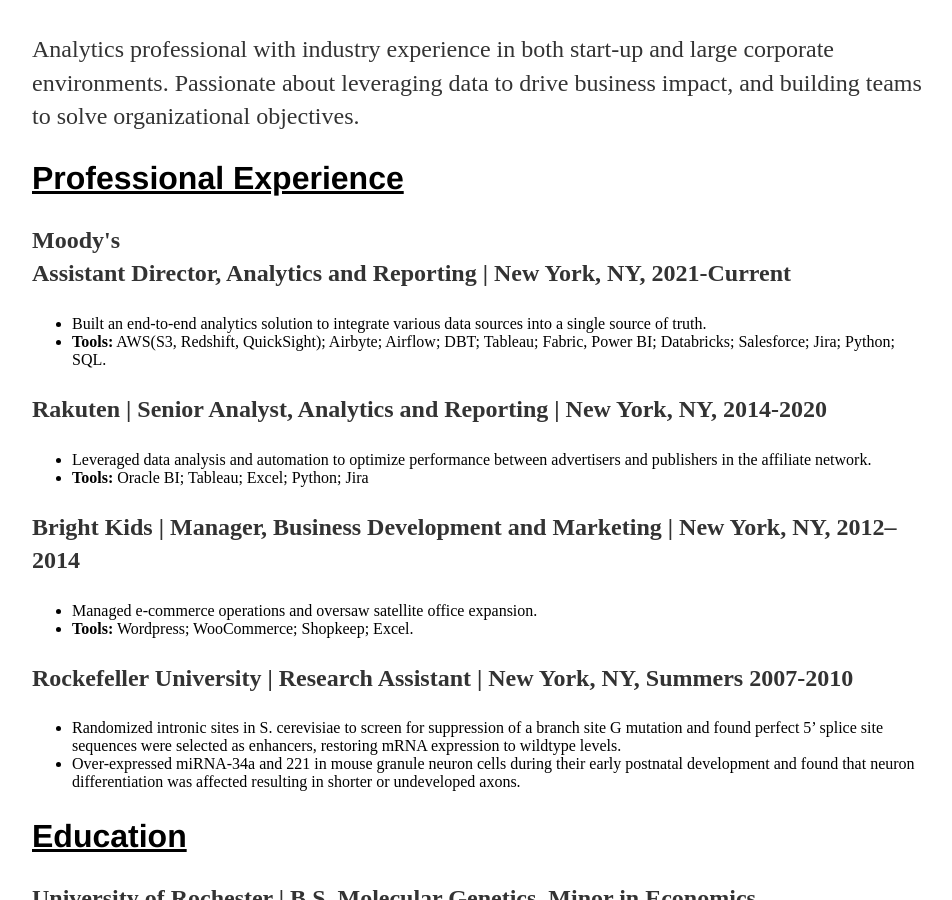
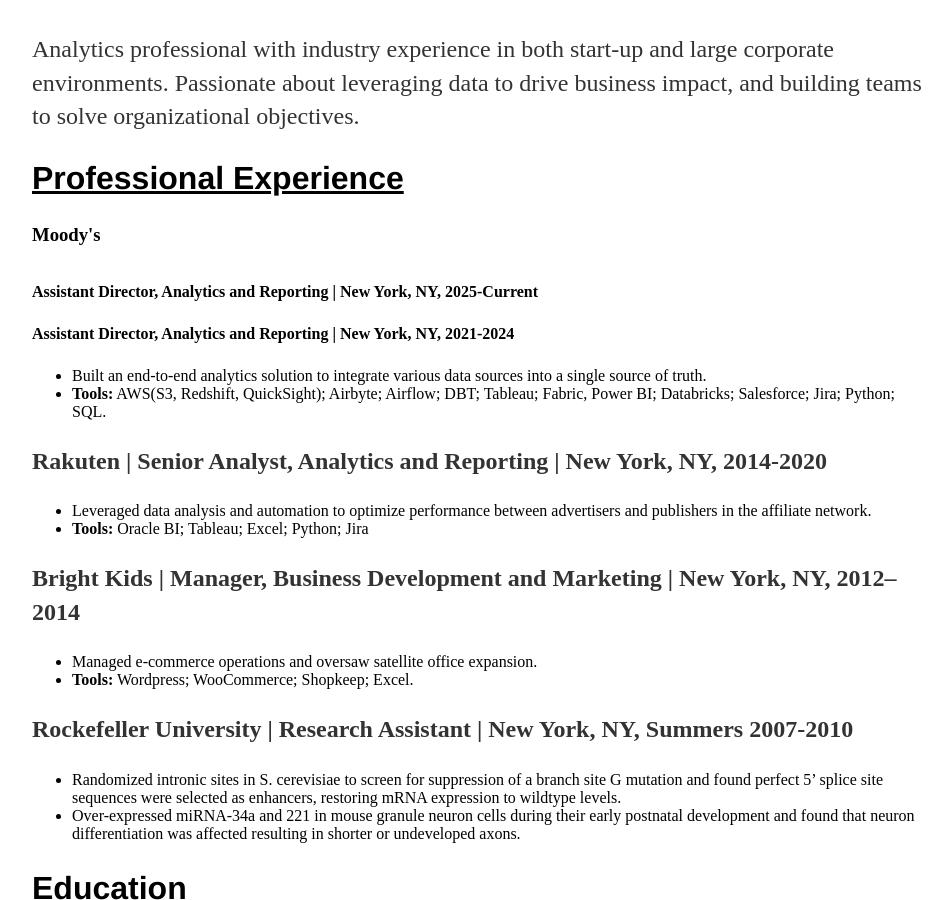
Before and after one commit to IKOSTYUK/ikostyuk.github.io, a Jekyll site: the page built from about/index.html, in a window 1280 px wide and 900 px high, scrolled down 815 px. Shown: the whole window, without its empty margins (160-1112 px from the left). Built offline with Jekyll 4.4.1, drawn with Linux system fonts in a browser that asks for light colours.

Commit message:
Update professional experience details in index.html

```diff
--- a/about/index.html
+++ b/about/index.html
@@ -17,9 +17,11 @@
 				<p> Analytics professional with industry experience in both start-up and large corporate environments. Passionate about leveraging data to drive business impact, and building teams to solve organizational objectives. </p>
 
 				<h2><u>Professional Experience</u></h2>
-				<p><strong>Moody's <br>
-				Assistant Director, Analytics and Reporting |
-				New York, NY, 2021-Current</strong></p>
+				<p><h3>Moody's</h3><br>
+				<strong>Assistant Director, Analytics and Reporting |
+				New York, NY, 2025-Current</strong></p>
+				<strong>Assistant Director, Analytics and Reporting |
+				New York, NY, 2021-2024</strong></p>
 				<ul>
 				<li>Built an end-to-end analytics solution to integrate various data sources into a single source of truth. </li>
 				<li><strong>Tools:</strong> AWS(S3, Redshift, QuickSight); Airbyte; Airflow; DBT; Tableau; Fabric, Power BI; Databricks; Salesforce; Jira; Python; SQL. </li>
```
